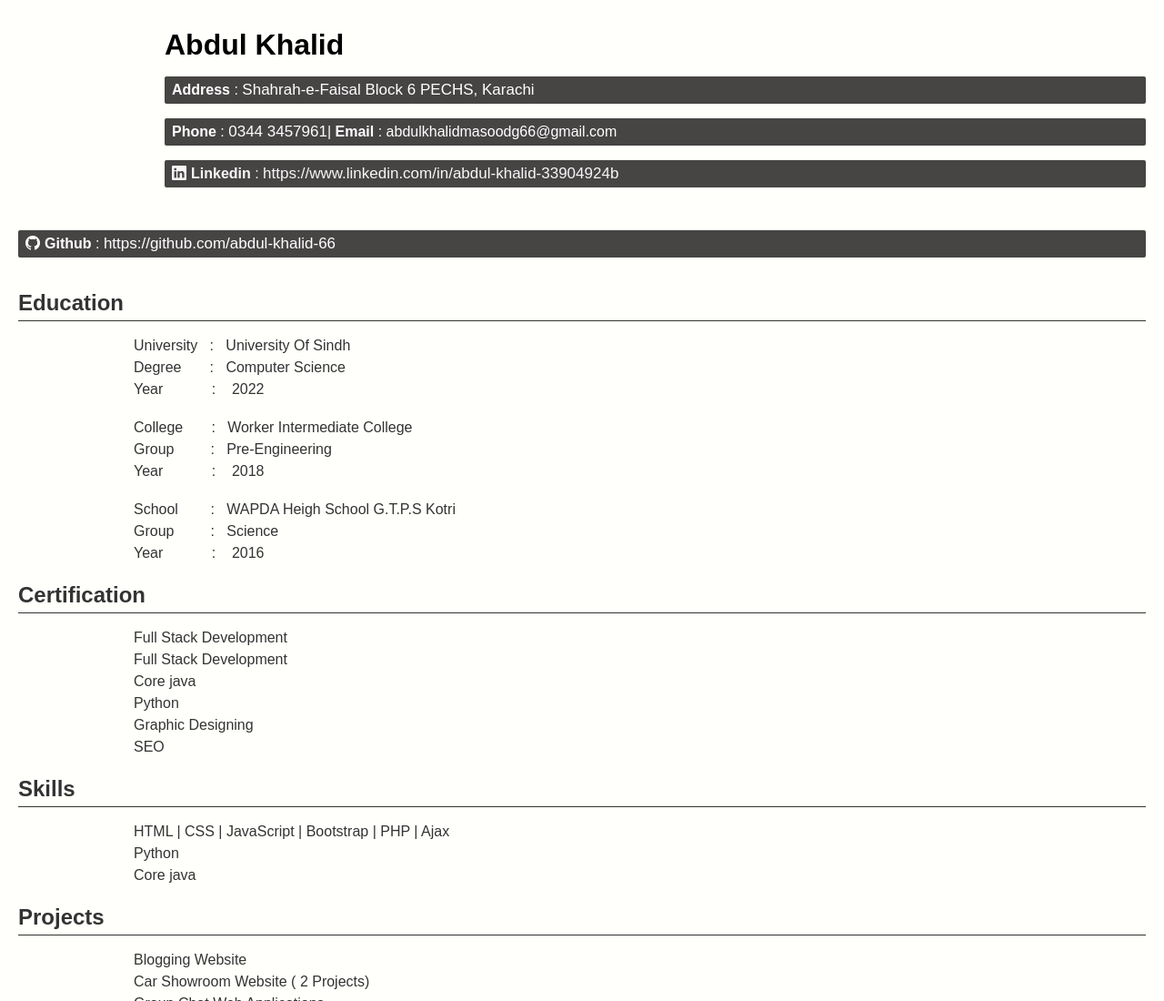
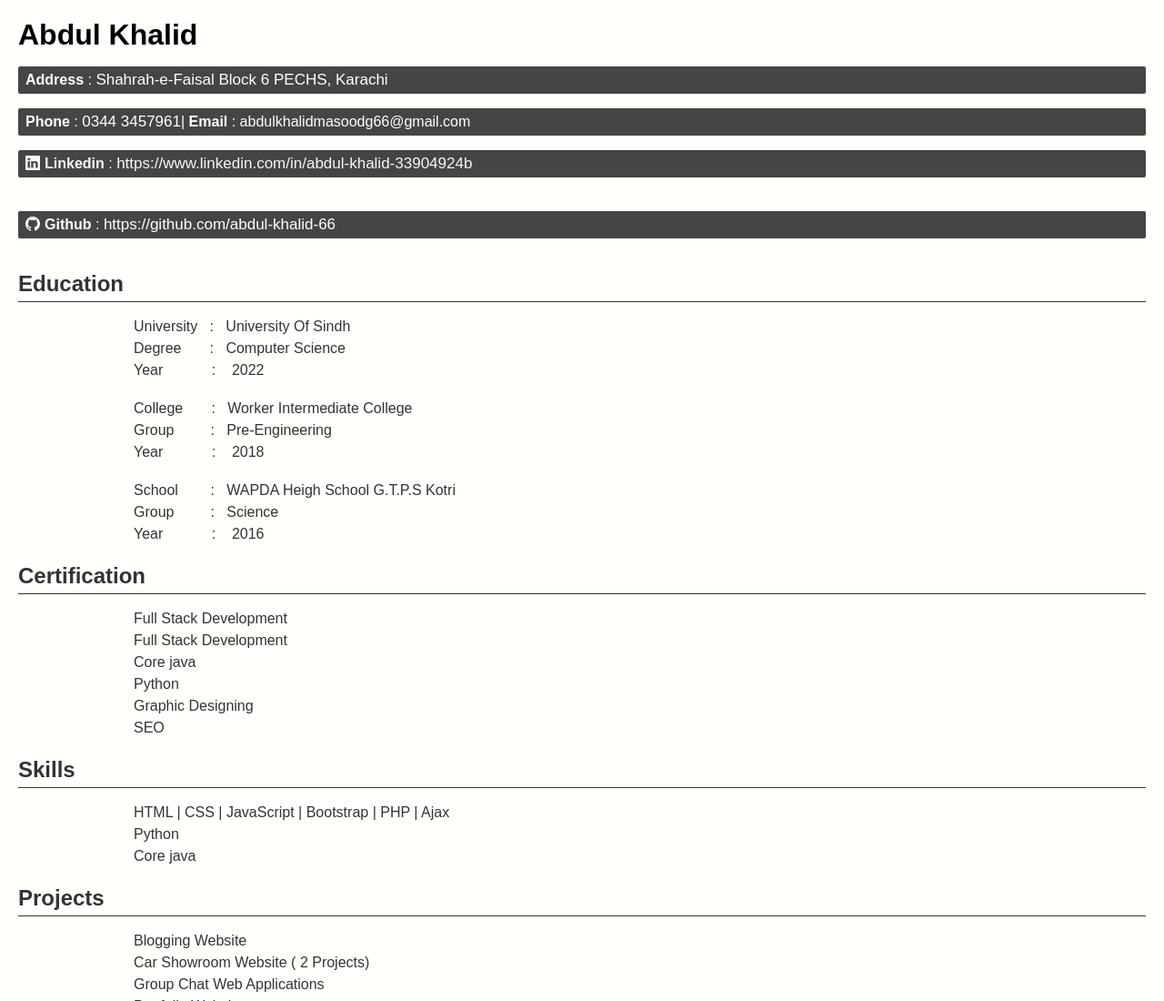
Before and after one commit to abdul-khalid-66/resume, a plain HTML site: page index.html in a window 1280 px wide. Shown: the top 1100 px of the page at 91% size. Drawn offline with nearby package versions, Linux system fonts and the light colour scheme.

Commit message:
Update index.html

```diff
--- a/index.html
+++ b/index.html
@@ -135,7 +135,7 @@
     <div class="box" style="background-color: rgb(255, 255, 252);">
       <div class="header" style="margin-bottom: 5px ;color: rgb(0, 0, 0);">
 
-        <p style="border-radius: 5px;width: 185px;height: 180px;"></p>
+
         <div style="width: 100%;">
           <div>
             <h1 class="name">Abdul Khalid</h1>
```
